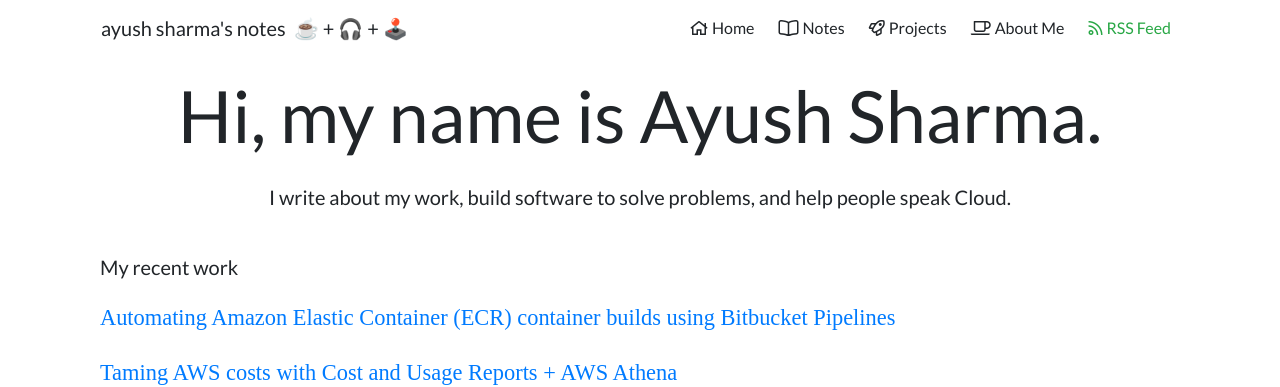
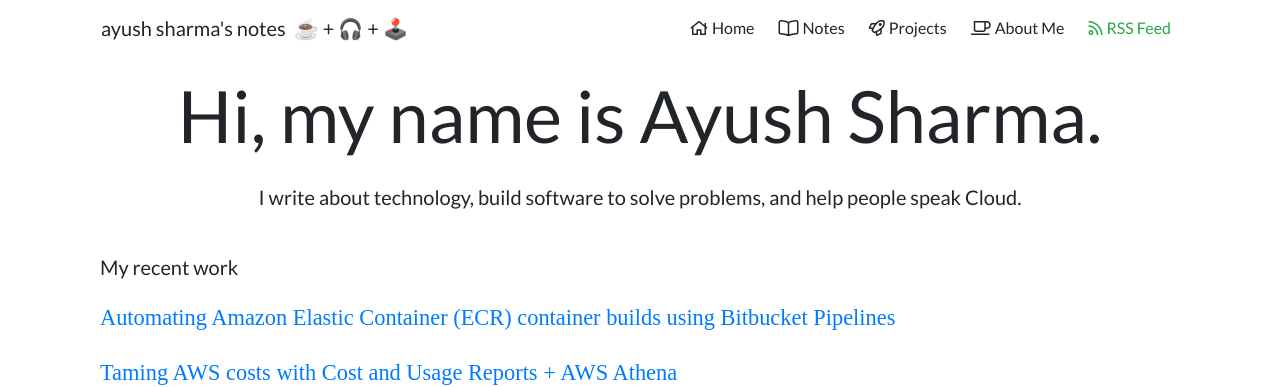
Before and after one commit to ayush-sharma/ayushsharma.in, a Jekyll site: the page built from index.md, in a window 1280 px wide. Shown: the top 387 px of the page. Built offline with Jekyll 4.4.1, drawn with Linux system fonts in a browser that asks for light colours.

Commit message:
Fixing typo.

```diff
--- a/index.md
+++ b/index.md
@@ -6,7 +6,7 @@ permalink: /
 
     <div class="col">
         <p class="display-3 text-center">Hi, my name is Ayush Sharma.</p>
-        <p class="lead text-center">I write about my work, build software to solve problems, and help people speak Cloud.</p>
+        <p class="lead text-center">I write about technology, build software to solve problems, and help people speak Cloud.</p>
     </div>
 
 </div>
```
